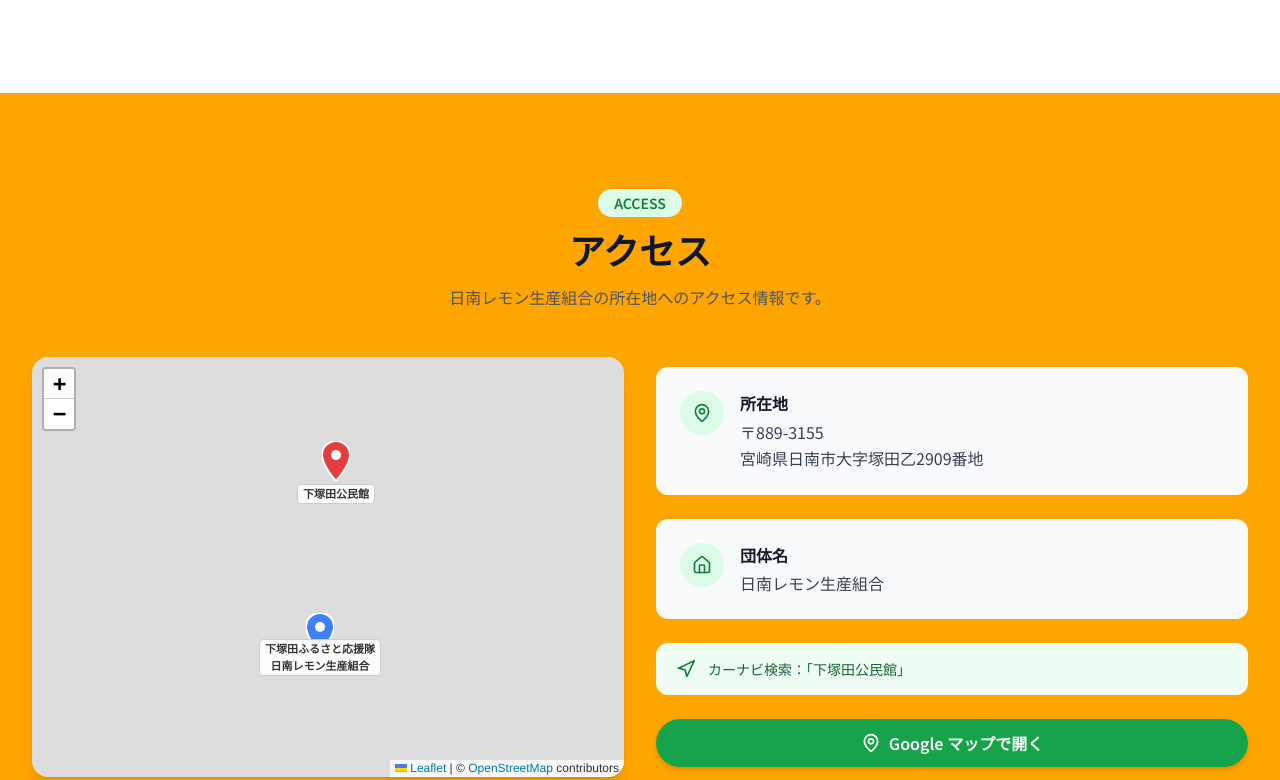
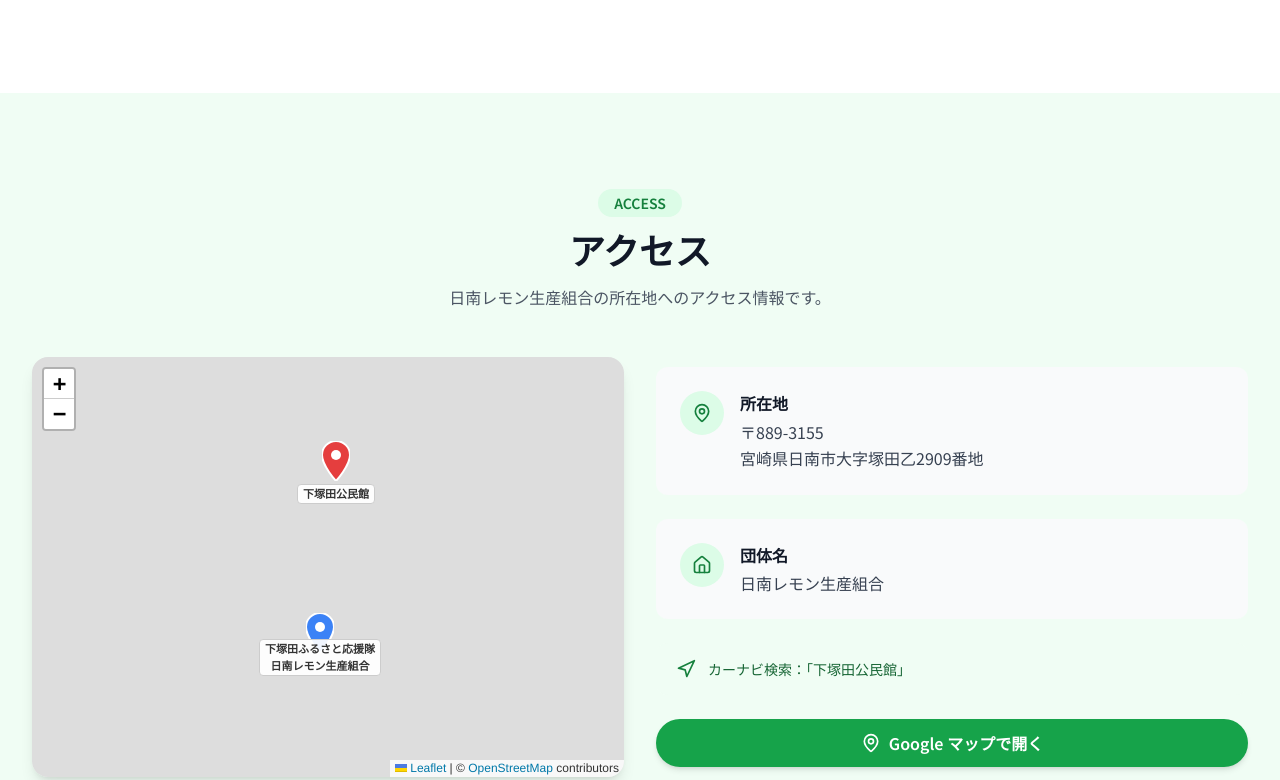
Before and after one commit to hidaka3824861212/nichinanlemon, a website: page public/index.html in a window 1280 px wide. Shown: the part 10854-11634 px from the top of the page. Drawn offline with nearby package versions, Linux system fonts and the light colour scheme.

Commit message:
fix: アクセスセクションのデバッグスタイルを削除し正規デザインに戻す

```diff
--- a/public/index.html
+++ b/public/index.html
@@ -1506,7 +1506,7 @@
     </section>
 
     <!-- ===== アクセス Section ===== -->
-    <section id="access" class="py-24" style="display:block!important;visibility:visible!important;opacity:1!important;min-height:400px;background:orange!important;position:relative;z-index:10;">
+    <section id="access" class="py-24 bg-green-50">
         <div class="max-w-7xl mx-auto px-4 sm:px-6 lg:px-8">
             <!-- セクションヘッダー -->
             <div class="text-center mb-12">
```
